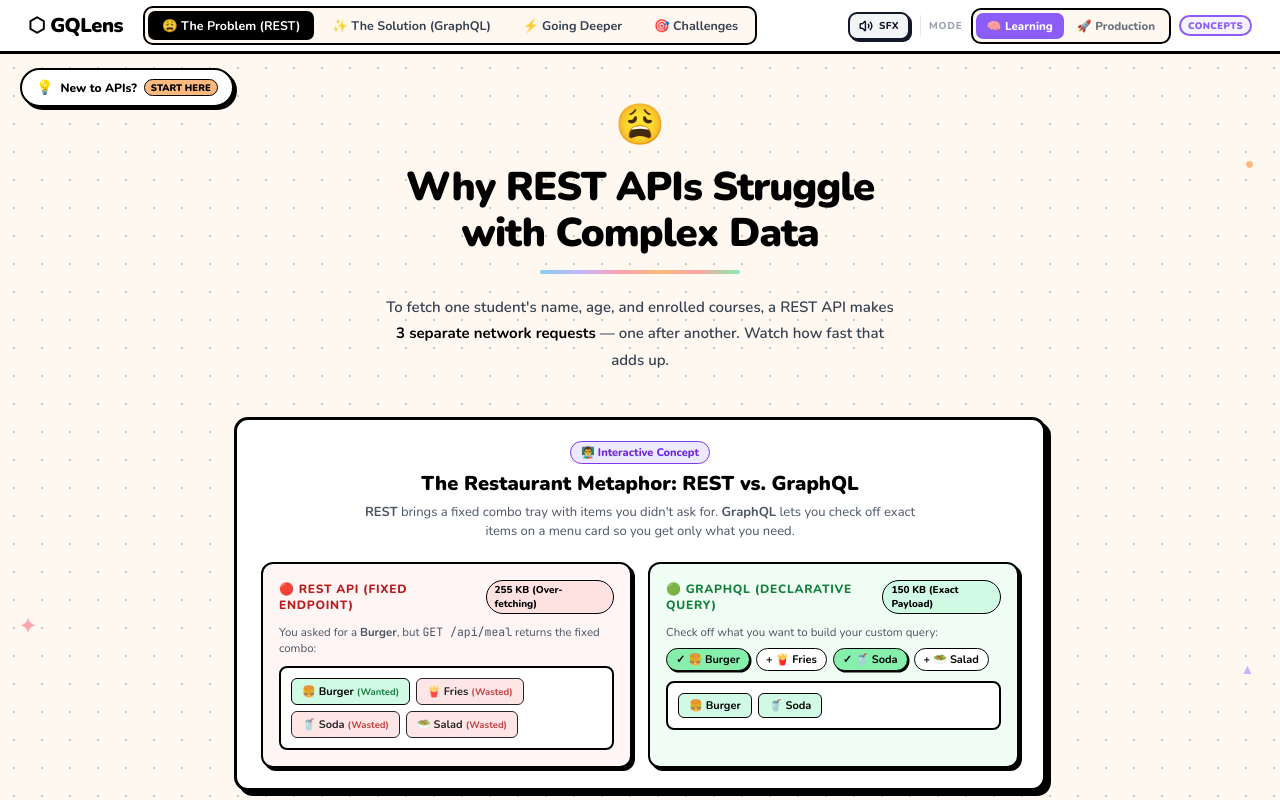
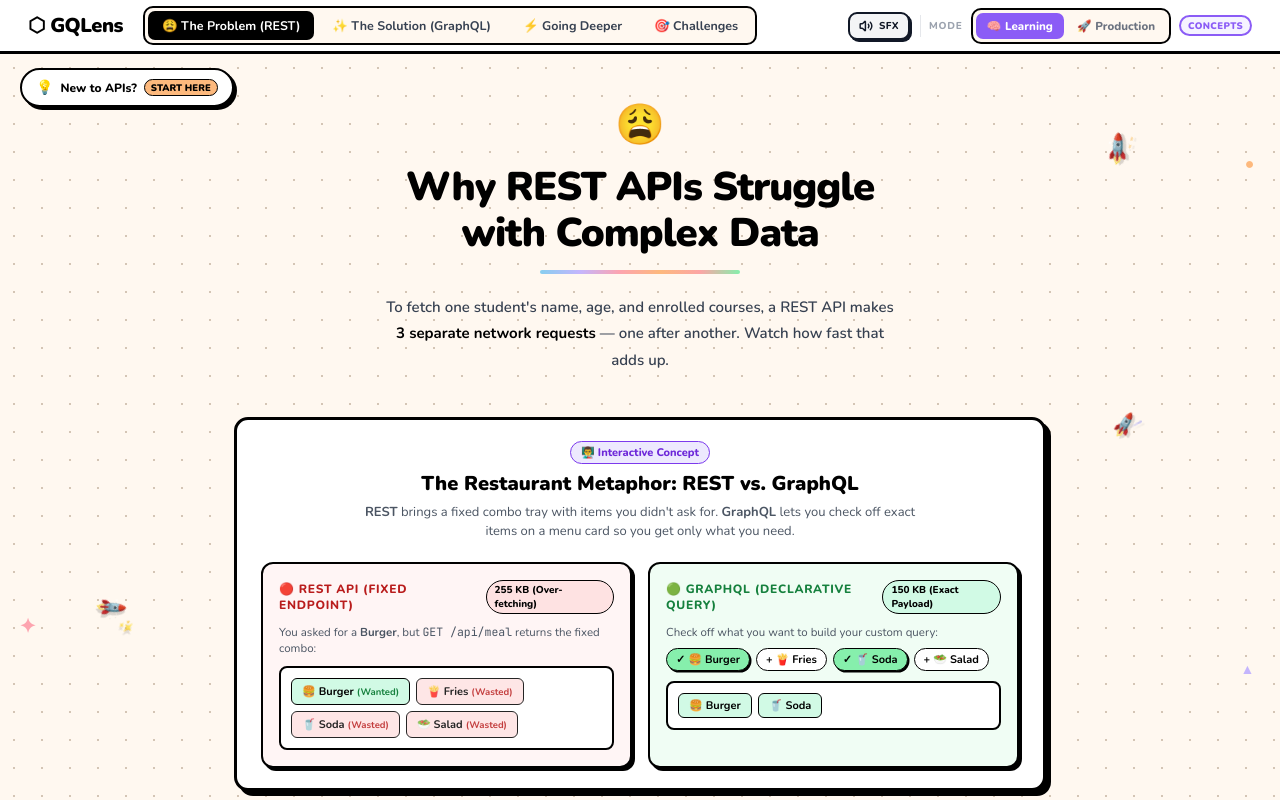
Before and after one commit to AyushPatil615/GQLens, a React (Vite) app in the folder client/: page / in a window 1280 px wide. Shown: the top 800 px of the page. Built offline with nearby package versions, Linux system fonts and the light colour scheme.

Commit message:
floating background rockets with micro-animations

```diff
--- a/client/src/App.tsx
+++ b/client/src/App.tsx
@@ -10,6 +10,7 @@ import { ModeProvider, useAppMode } from './context/ModeContext';
 import type { AppMode } from './context/ModeContext';
 import { SoundProvider, useSound } from './context/SoundContext';
 import { Volume2, VolumeX } from 'lucide-react';
+import { FloatingRockets } from './components/common/FloatingRockets';
 import './index.css';
 
 type Tab = 'rest' | 'graphql' | 'deeper' | 'challenges';
@@ -167,7 +168,9 @@ function AppInner() {
   const domain                  = getDomain(domainId);
 
   return (
-    <div style={{ minHeight: '100vh', background: 'var(--bg-base)', display: 'flex', flexDirection: 'column' }}>
+    <div style={{ minHeight: '100vh', background: 'var(--bg-base)', display: 'flex', flexDirection: 'column', position: 'relative' }}>
+      {/* ── Ambient floating minimalist rockets ── */}
+      <FloatingRockets />
 
       {/* ── Shared sticky header ── */}
       <header className="gs-header" style={{
--- /dev/null
+++ b/client/src/components/common/FloatingRockets.tsx
@@ -0,0 +1,144 @@
+import React from 'react';
+import { motion } from 'framer-motion';
+
+export const FloatingRockets: React.FC = () => {
+  return (
+    <div
+      style={{
+        position: 'fixed',
+        inset: 0,
+        pointerEvents: 'none',
+        overflow: 'hidden',
+        zIndex: 5,
+      }}
+      aria-hidden="true"
+    >
+      {/* ── Rocket 1: Top-Right High Cruiser ────────────────────────────── */}
+      <motion.div
+        initial={{ x: '92vw', y: '12vh', rotate: -35 }}
+        animate={{
+          x: ['92vw', '86vw', '94vw', '92vw'],
+          y: ['12vh', '16vh', '10vh', '12vh'],
+          rotate: [-35, -42, -28, -35],
+        }}
+        transition={{
+          duration: 18,
+          repeat: Infinity,
+          ease: 'easeInOut',
+        }}
+        style={{
+          position: 'absolute',
+          display: 'flex',
+          alignItems: 'center',
+          gap: 6,
+          filter: 'drop-shadow(2px 3px 0 rgba(0,0,0,0.15))',
+          pointerEvents: 'auto',
+          cursor: 'pointer',
+          userSelect: 'none',
+        }}
+        whileHover={{ scale: 1.25, rotate: 0 }}
+        whileTap={{ scale: 0.9 }}
+        title="GQLens Explorer 🚀"
+      >
+        <span style={{ fontSize: 22, display: 'inline-block' }}>🚀</span>
+        {/* Minimalist dashed jet trail */}
+        <motion.div
+          animate={{ opacity: [0.3, 0.7, 0.3], width: [14, 22, 14] }}
+          transition={{ duration: 1.8, repeat: Infinity, ease: 'easeInOut' }}
+          style={{
+            height: 2,
+            background: 'repeating-linear-gradient(90deg, #F59E0B 0px, #F59E0B 4px, transparent 4px, transparent 8px)',
+            borderRadius: 2,
+            transform: 'rotate(145deg)',
+            transformOrigin: 'left center',
+          }}
+        />
+      </motion.div>
+
+      {/* ── Rocket 2: Bottom-Left Slow Drifter ──────────────────────────── */}
+      <motion.div
+        initial={{ x: '5vw', y: '78vh', rotate: 45 }}
+        animate={{
+          x: ['5vw', '10vw', '4vw', '5vw'],
+          y: ['78vh', '72vh', '82vh', '78vh'],
+          rotate: [45, 52, 38, 45],
+        }}
+        transition={{
+          duration: 22,
+          repeat: Infinity,
+          ease: 'easeInOut',
+          delay: 2,
+        }}
+        style={{
+          position: 'absolute',
+          display: 'flex',
+          alignItems: 'center',
+          gap: 6,
+          filter: 'drop-shadow(2px 3px 0 rgba(0,0,0,0.15))',
+          pointerEvents: 'auto',
+          cursor: 'pointer',
+          userSelect: 'none',
+        }}
+        whileHover={{ scale: 1.25, rotate: 90 }}
+        whileTap={{ scale: 0.9 }}
+        title="GQLens Orbiter 🛰️"
+      >
+        <span style={{ fontSize: 20, display: 'inline-block' }}>🚀</span>
+        {/* Minimalist exhaust glow */}
+        <motion.span
+          animate={{ scale: [0.8, 1.3, 0.8], opacity: [0.4, 0.9, 0.4] }}
+          transition={{ duration: 1.2, repeat: Infinity, ease: 'easeInOut' }}
+          style={{
+            fontSize: 10,
+            display: 'inline-block',
+            transform: 'translate(-12px, 8px)',
+          }}
+        >
+          ✨
+        </motion.span>
+      </motion.div>
+
+      {/* ── Rocket 3: Mid-Right Horizontal Glider ───────────────────────── */}
+      <motion.div
+        initial={{ x: '88vw', y: '52vh', rotate: -15 }}
+        animate={{
+          x: ['88vw', '82vw', '90vw', '88vw'],
+          y: ['52vh', '48vh', '56vh', '52vh'],
+          rotate: [-15, -8, -22, -15],
+        }}
+        transition={{
+          duration: 16,
+          repeat: Infinity,
+          ease: 'easeInOut',
+          delay: 4,
+        }}
+        style={{
+          position: 'absolute',
+          display: 'flex',
+          alignItems: 'center',
+          gap: 6,
+          filter: 'drop-shadow(2px 3px 0 rgba(0,0,0,0.12))',
+          pointerEvents: 'auto',
+          cursor: 'pointer',
+          userSelect: 'none',
+        }}
+        whileHover={{ scale: 1.3, rotate: 180 }}
+        whileTap={{ scale: 0.9 }}
+        title="GQLens Probe 🛸"
+      >
+        <span style={{ fontSize: 19, display: 'inline-block' }}>🚀</span>
+        <motion.div
+          animate={{ opacity: [0.2, 0.6, 0.2], width: [10, 18, 10] }}
+          transition={{ duration: 1.5, repeat: Infinity, ease: 'easeInOut' }}
+          style={{
+            height: 2,
+            background: 'linear-gradient(90deg, #6366F1, transparent)',
+            borderRadius: 2,
+            transform: 'rotate(165deg)',
+            transformOrigin: 'left center',
+          }}
+        />
+      </motion.div>
+    </div>
+  );
+};
```
